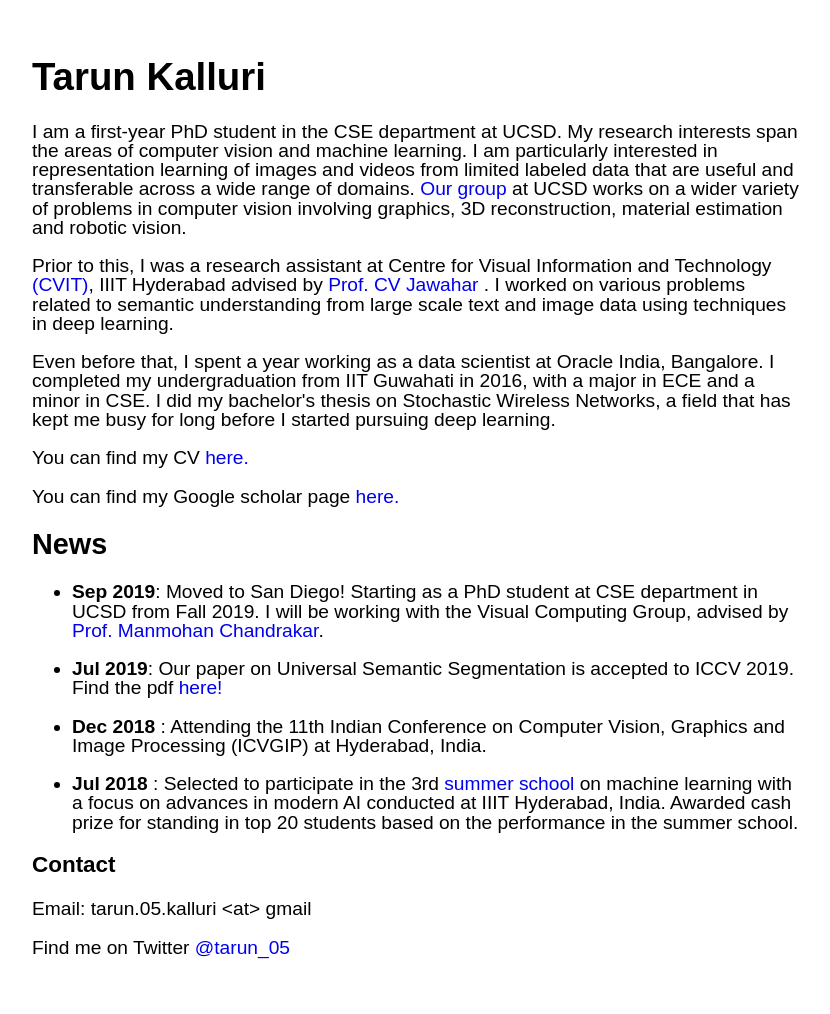
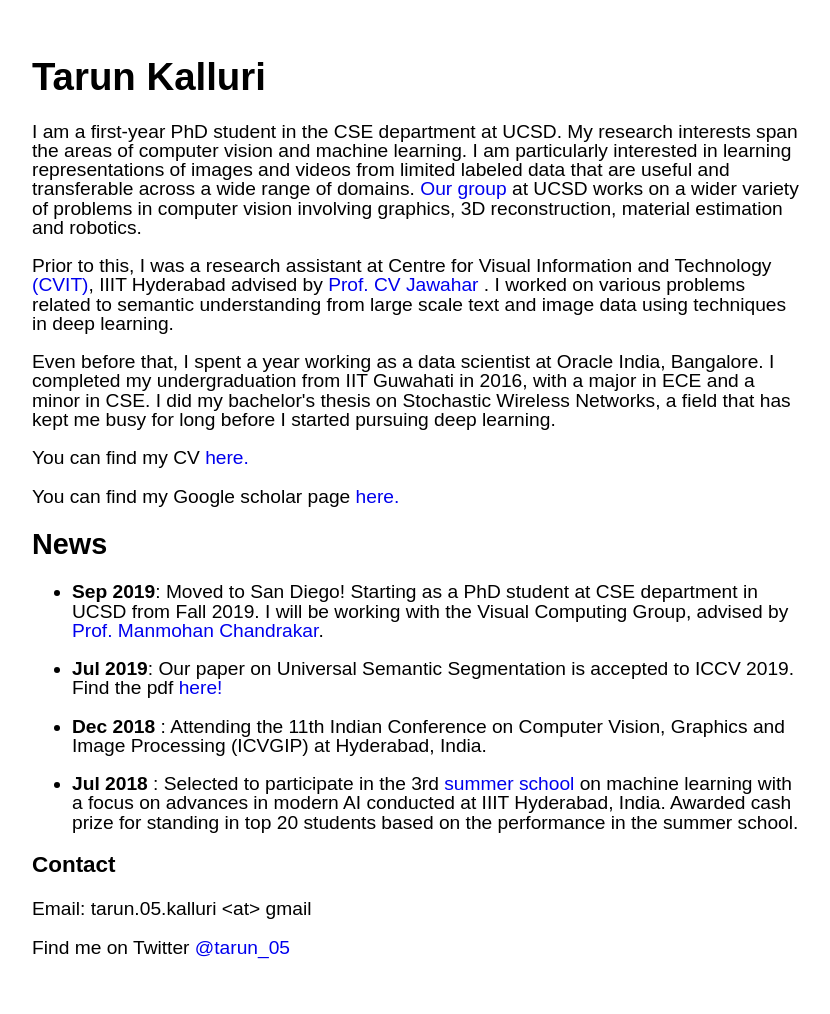
Before and after one commit to tarun005/tarun005.github.io, a Jekyll site: the page index.html, which Jekyll copies as it is, in a window 1280 px wide. Shown: the whole page, without its empty margins (224-1054 px from the left). Built offline with Jekyll 4.4.1, drawn with Linux system fonts in a browser that asks for light colours.

```diff
--- a/index.html
+++ b/index.html
@@ -22,8 +22,8 @@
 <!-- <p> 4150, Computer Science Building </p> -->
 
 
-<p> I am a first-year PhD student in the CSE department at UCSD. My research interests span the areas of computer vision and machine learning. I am particularly interested in representation learning of images and videos from limited labeled data that are useful and transferable across a wide range of domains.
-<a href="http://jacobsschool.ucsd.edu/visualcomputing/" target="_blank">Our group</a> at UCSD works on a wider variety of problems in computer vision involving graphics, 3D reconstruction, material estimation and robotic vision. </p>
+<p> I am a first-year PhD student in the CSE department at UCSD. My research interests span the areas of computer vision and machine learning. I am particularly interested in learning representations of images and videos from limited labeled data that are useful and transferable across a wide range of domains.
+<a href="http://jacobsschool.ucsd.edu/visualcomputing/" target="_blank">Our group</a> at UCSD works on a wider variety of problems in computer vision involving graphics, 3D reconstruction, material estimation and robotics. </p>
 <!-- </div>/.blurb -->
 
 <p> Prior to this, I was a research assistant at Centre for Visual Information and Technology <a href="https://cvit.iiit.ac.in/" target="_blank">(CVIT)</a>, IIIT Hyderabad advised by <a href="https://faculty.iiit.ac.in/~jawahar/index.html"> Prof. CV Jawahar </a> . I worked on various problems related to semantic understanding from large scale text and image data using techniques in deep learning.</p>
```
